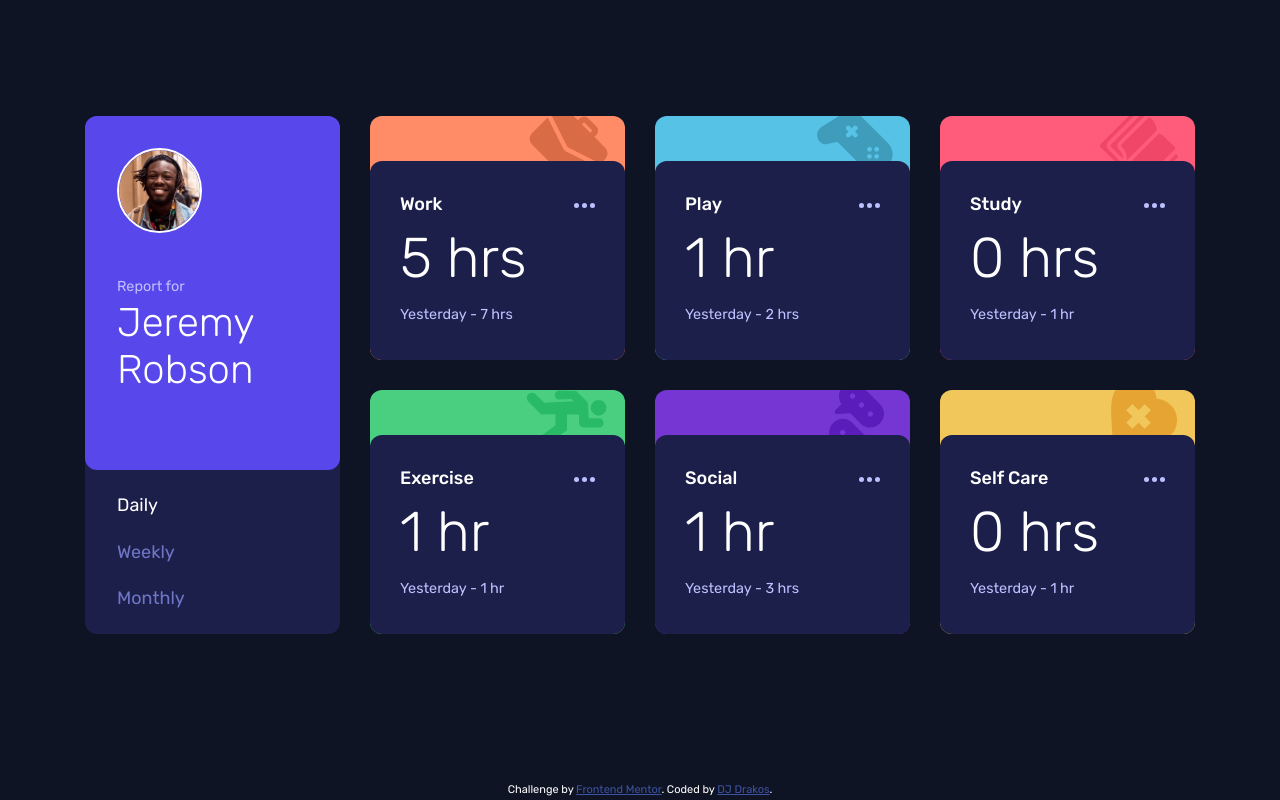
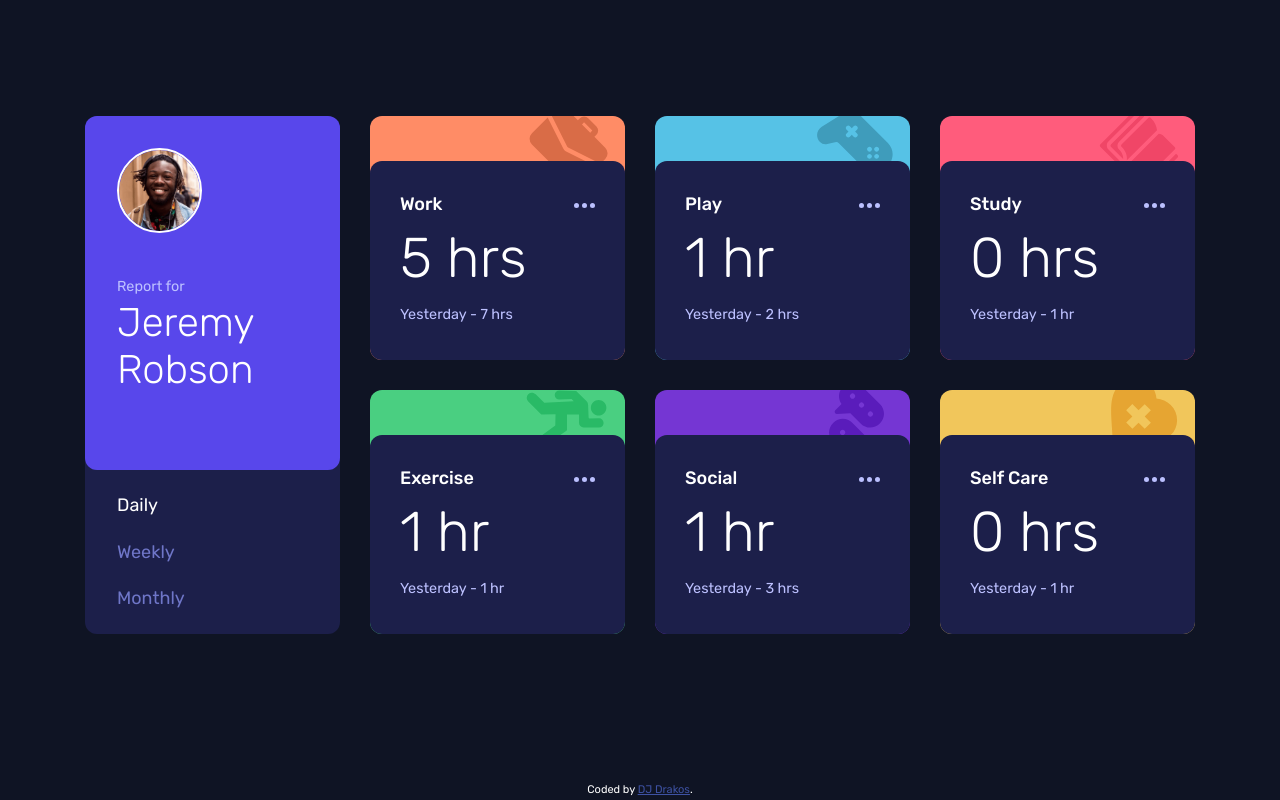
Before and after one commit to dj-drakos/fem-time-tracking-dashboard, a React (Create React App) app: page / in a window 1280 px wide. Built offline with nearby package versions, Linux system fonts and the light colour scheme.

Commit message:
update footer

```diff
--- a/src/Footer/Footer.js
+++ b/src/Footer/Footer.js
@@ -3,7 +3,6 @@
 export default function Footer() {
   return (
     <footer className="attribution">
-    Challenge by <a href="https://www.frontendmentor.io?ref=challenge" target="_blank" rel="noreferrer">Frontend Mentor</a>.
     Coded by <a href="https://github.com/dj-drakos">DJ Drakos</a>.
     </footer>
   )
```
